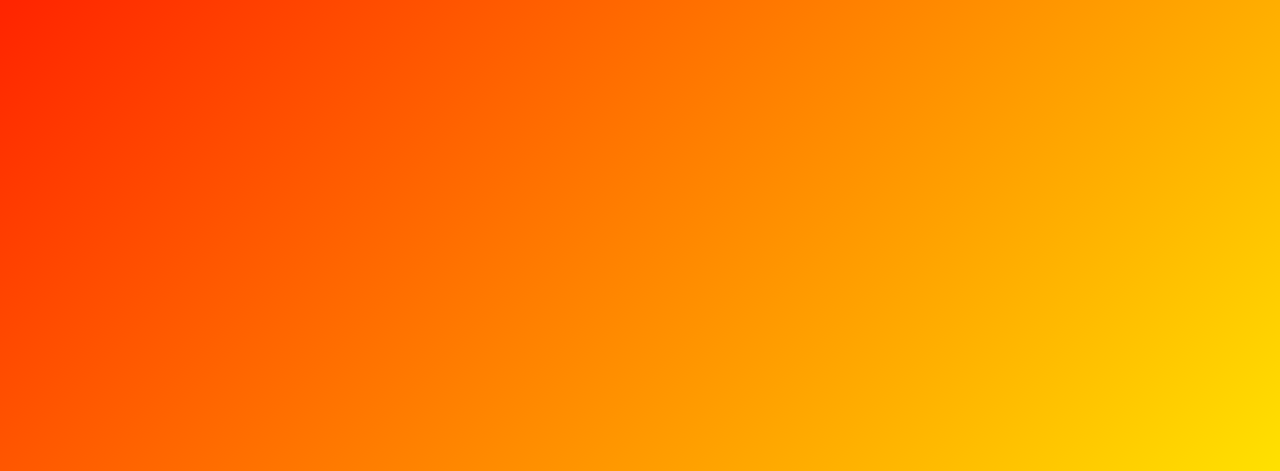
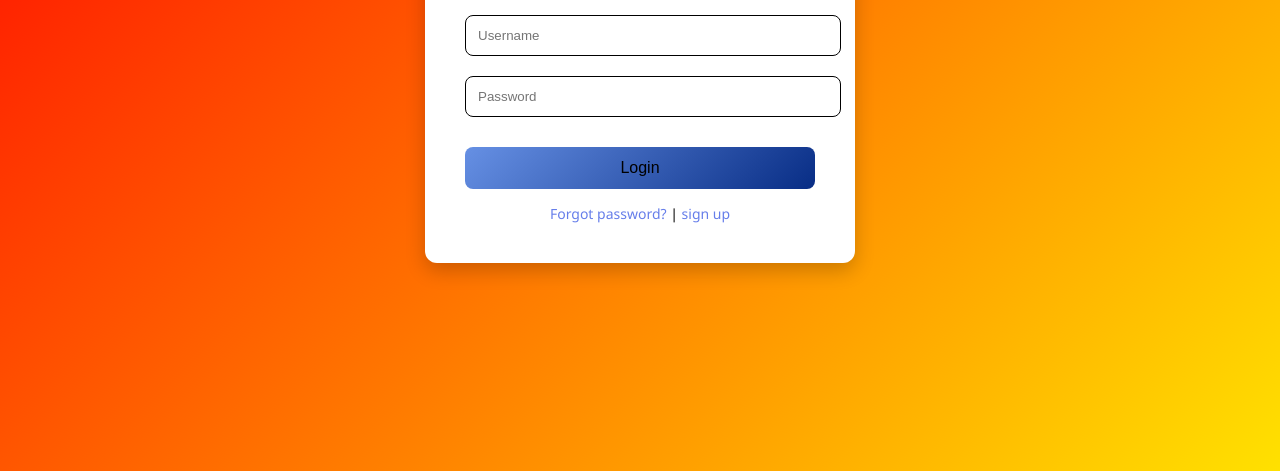
Before and after one commit to Shan277/Student-Finance-Management, a plain HTML site: page frontend/index.html in a window 1280 px wide. Shown: the part 329-800 px from the top of the page. Drawn offline with Linux system fonts and the light colour scheme.

Commit message:
login page

```diff
--- a/frontend/index.html
+++ b/frontend/index.html
@@ -15,9 +15,78 @@
       align-items: center;
 
         }
+        .login-container {
+      background: #ffffff;
+      padding: 40px;
+      border-radius: 12px;
+      box-shadow: 0 8px 20px rgba(0,0,0,0.2);
+      width: 350px;
+      text-align: center;
+      transition: transform 0.3s ease;
+    }
+    .login-container:hover {
+      transform: translateY(-5px);
+    }
+
+    .login-container h2 {
+      margin-bottom: 20px;
+      color: #000000;
+    }
+    .input-field {
+      width: 100%;
+      padding: 12px;
+      margin: 10px 0;
+      border: 1px solid #000000;
+      border-radius: 8px;
+      outline: none;
+      transition: border-color 0.3s ease;
+    }
+    .input-field:focus {
+      border-color: #667eea;
+    }
+    .btn {
+      width: 100%;
+      padding: 12px;
+      margin-top: 20px;
+      background: linear-gradient(135deg, #6690e4, #082d85);
+      border: none;
+      border-radius: 8px;
+      color: #000000;
+      font-size: 16px;
+      cursor: pointer;
+      transition: background 0.3s ease;
+    }
+    .btn:hover {
+      background: linear-gradient(135deg, #373636, #323030);
+    }
+    .links {
+      margin-top: 15px;
+      font-size: 14px;
+    }
+    .links a {
+      color: #667eea;
+      text-decoration: none;
+      transition: color 0.3s ease;
+    }
+     .links a:hover {
+      color: #764ba2;
+    }
+
     </style>
 </head>
 <body>
+    <div class="login-container">
+        <h1>Welcome</h1>
+        <form>
+           <input type="text" class="input-field" placeholder="Username" required>
+      <input type="password" class="input-field" placeholder="Password" required>
+      <button type="submit" class="btn">Login</button>
+        </form>
+        <div class="links">
+            <a href="#">Forgot password?</a> | <a href="#">sign up</a>
+
+        </div>
+    </div>
 
 
 
```
